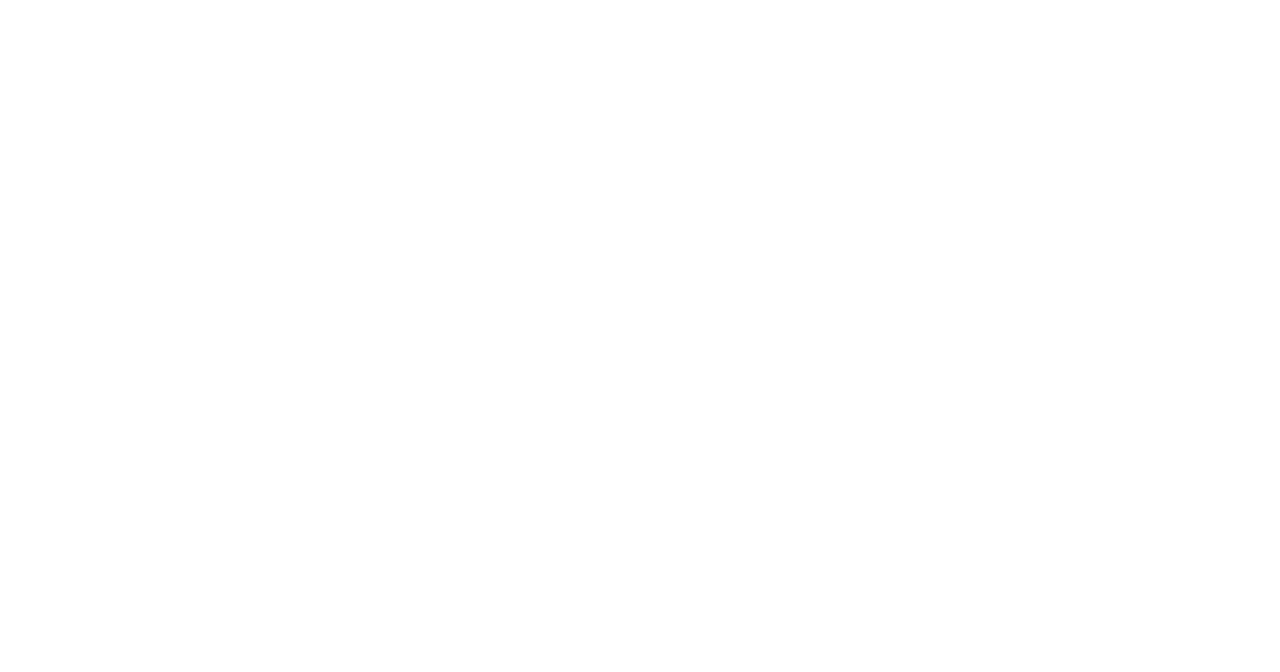
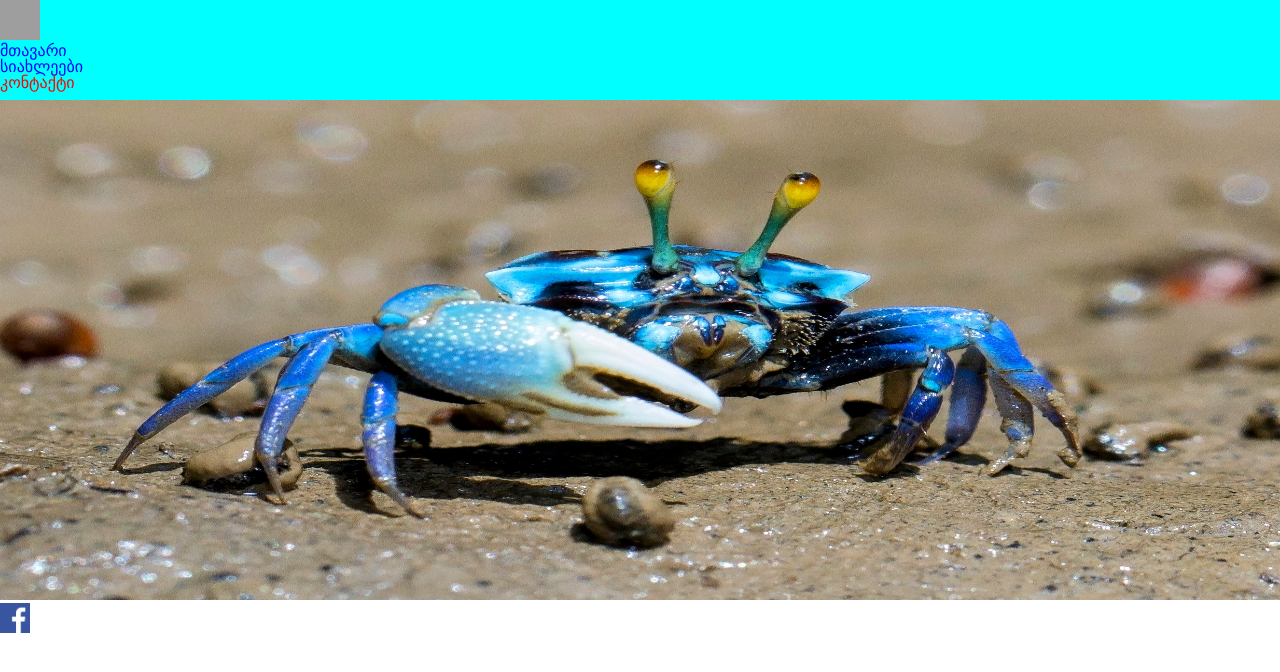
Before and after one commit to dimitriotanadze/site-example, a plain HTML site: page kontaqti.html in a window 1280 px wide. Drawn offline with Linux system fonts and the light colour scheme; grey boxes are pictures that could not be loaded.

Commit message:
active pages

```diff
--- a/css/style.css
+++ b/css/style.css
@@ -19,3 +19,6 @@
     width: 30px;
     height: 70ox;
 }
+.active {
+    color: red;
+}
--- a/kontaqti.html
+++ b/kontaqti.html
@@ -0,0 +1,39 @@
+<!DOCTYPE html>
+<html lang="en">
+<head>
+    <meta charset="UTF-8">
+    <meta http-equiv="X-UA-Compatible" content="IE=edge">
+    <meta name="viewport" content="width=device-width, initial-scale=1.0">
+    <title>Site Example</title>
+    <link rel="stylesheet" href="css/reset.css">
+    <link rel="stylesheet" href="css/style.css">
+</head>
+<body>
+    <header class="nav1">
+        <a href="index.html">
+            <img class="logo" src="https://upload.wikimedia.org/wikipedia/commons/6/61/HTML5_logo_and_wordmark.svg" alt="logo"></img>
+        </a>
+        <nav >
+            <ul>
+                <li>
+                    <a class="li" href="index.html" target="_blank">მთავარი</a>
+                </li>
+                <li>
+                    <a class="li" href="siaxleebi.html" target="_blank">სიახლეები</a>
+                </li>
+                <li>
+                    <a class="li active" href="kontaqti.html" target="_blank">კონტაქტი</a>
+                </li>
+            </ul>
+        </nav>
+    </header>
+    <body>
+        <section>
+            <img class="body-image" src="images/crabs.jpg" alt="body-image">
+        </section>
+        <footer>
+            <img class="ft-logo" src="images/fb=image.png" alt="footer-logo">
+        </footer>
+    </body>
+</body>
+</html>
```
Also changed, not shown: index.html (+3 -5 lines), siaxleebi.html (+37 -0 lines).
